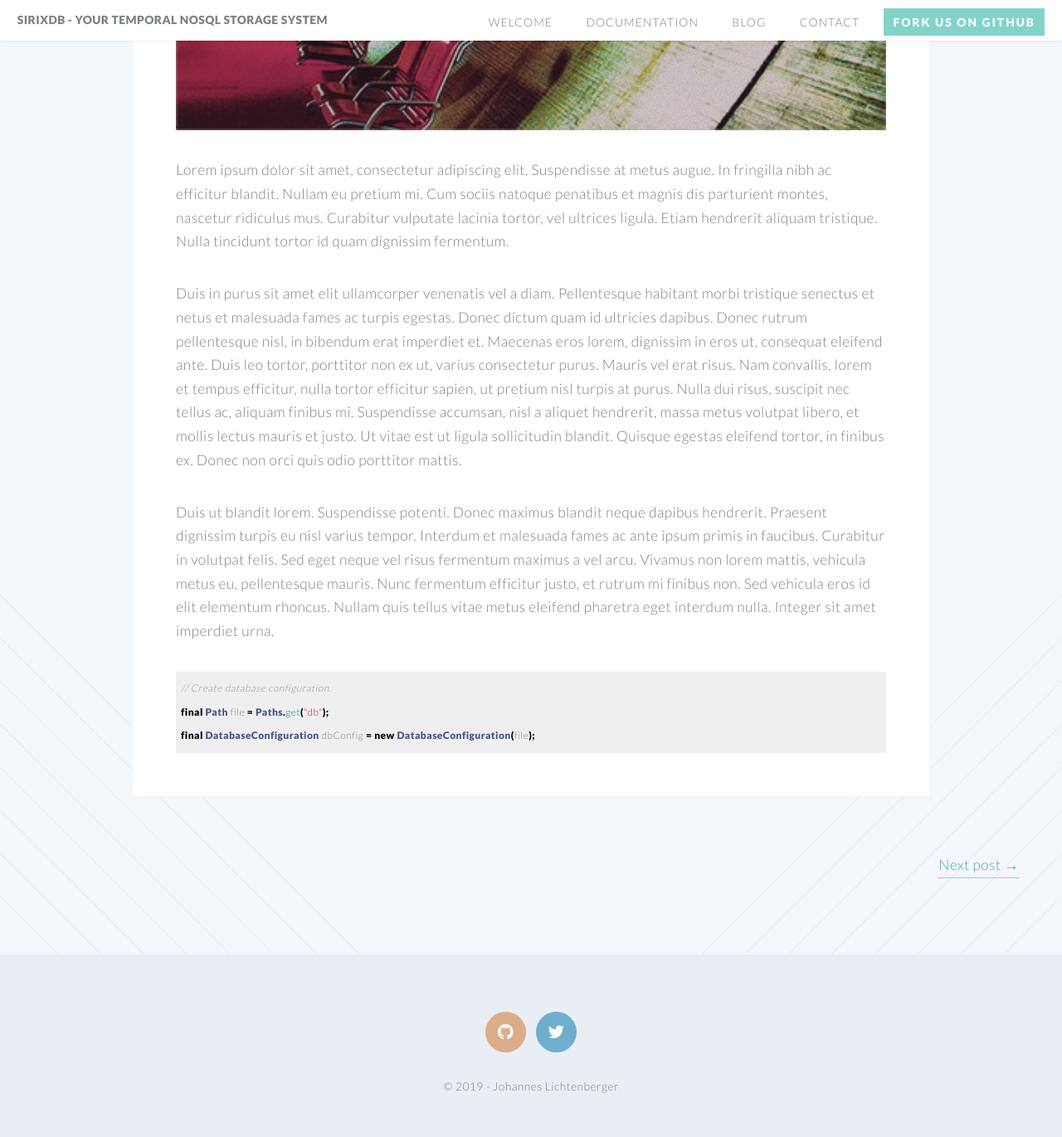
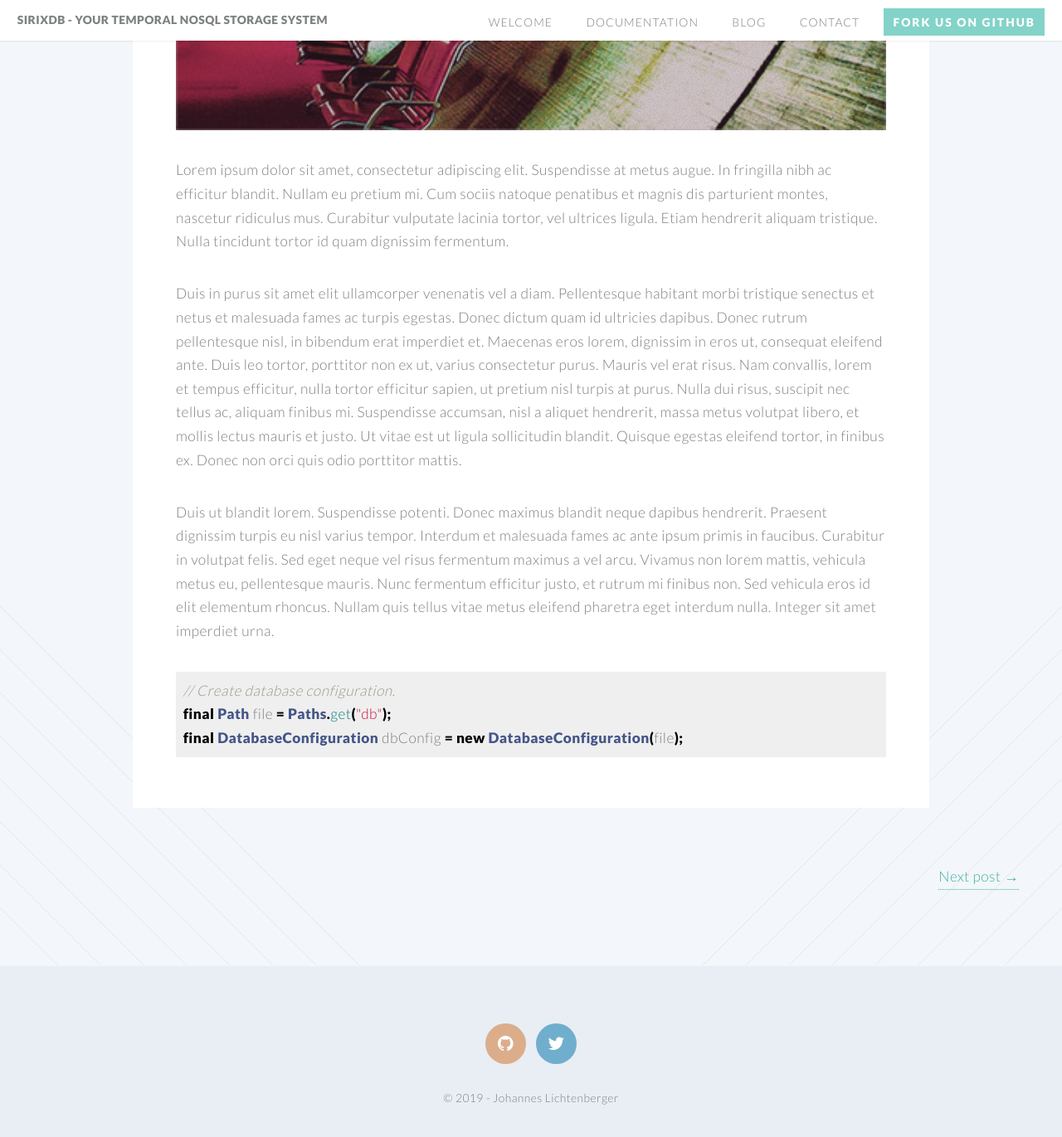
Before and after one commit to sirixdb/sirixdb.github.io, a Jekyll site: the page built from _posts/2014-08-07-first-post.markdown, in a window 1280 px wide and 1400 px high, scrolled down 653 px. Shown: the top 1371 px of the window at 83% size. Built offline with Jekyll 4.4.1, drawn with Linux system fonts in a browser that asks for light colours.

Commit message:
Update style.css

```diff
--- a/css/style.css
+++ b/css/style.css
@@ -1104,7 +1104,8 @@
 		}
 
 pre.highlight {
-  font-size: 12px;
+  margin-top: 0.5em;
+  margin-bottom: 0.5em;
   padding: 0.5em;
   /** border: 1px solid #dbdbdb; **/
   background-color: #efefef;
```
